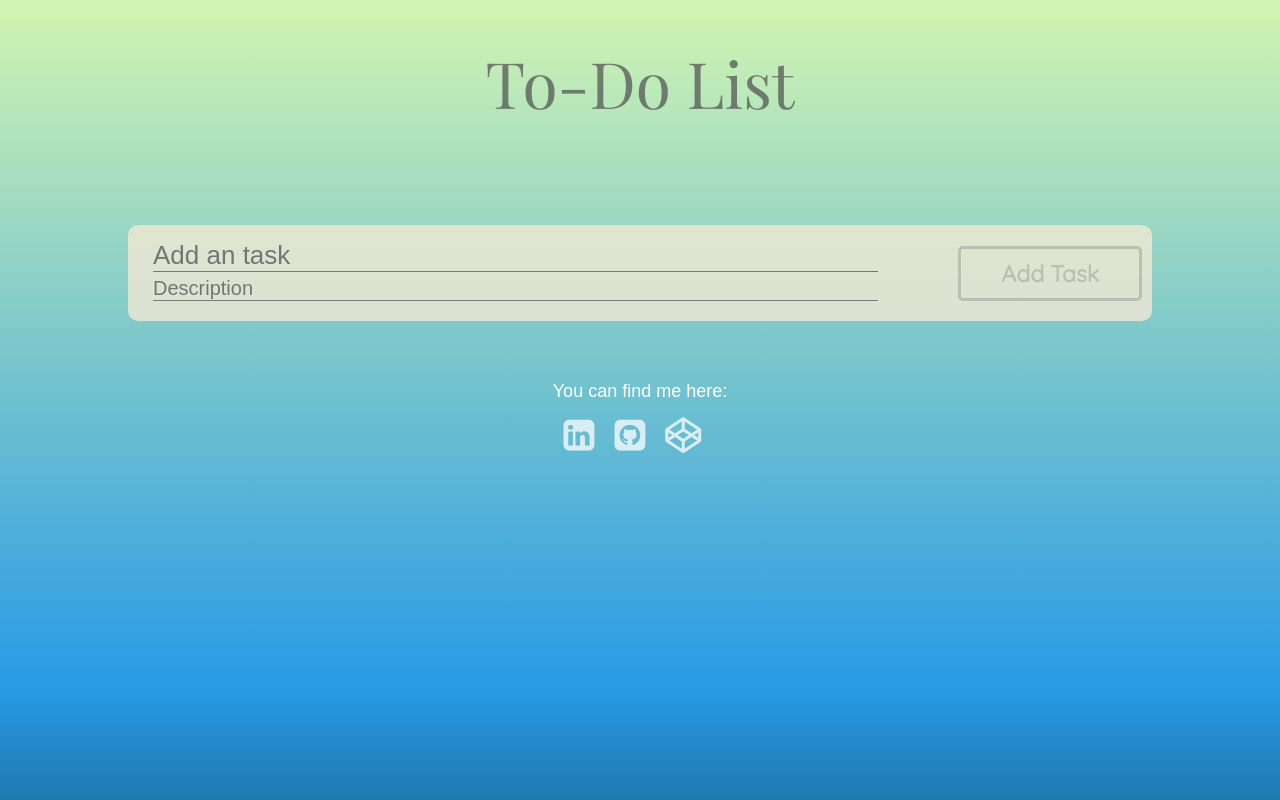
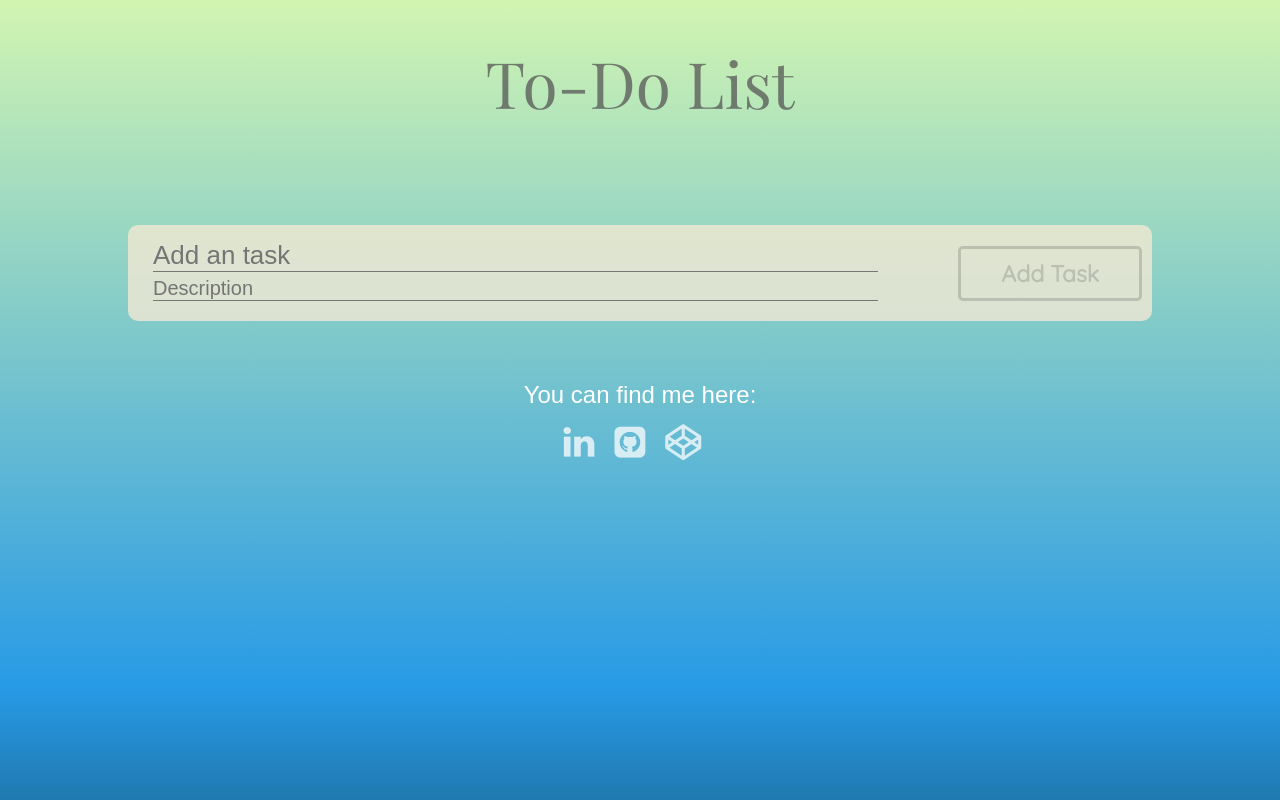
Before and after one commit to rodiw/meepo-challenge, a plain HTML site: page index.html in a window 1280 px wide. Drawn offline with nearby package versions, Linux system fonts and the light colour scheme; no server answers.

Commit message:
changed the linked in icon due to it now showing in safari

```diff
--- a/index.html
+++ b/index.html
@@ -30,7 +30,7 @@
     <div class="footer">
         <p>You can find me here:</p>
         <a href="https://www.linkedin.com/in/rodi-watti-246337a8/">
-            <i class="fa fa-linkedin-square fa-2x"></i>
+            <i class="fa fa-linkedin fa-2x"></i>
         </a>
         <a href="https://github.com/rodiw">
             <i class="fa fa-github-square fa-2x"></i>
--- a/styles/style.css
+++ b/styles/style.css
@@ -156,10 +156,9 @@ input:focus {
 }
 
 .footer p {
-    font-size: 18px;
+    font-size: 24px;
     color: white;
     margin: 15px 0;
-    font-weight: lighter;
 }
 
 .footer a {
```
